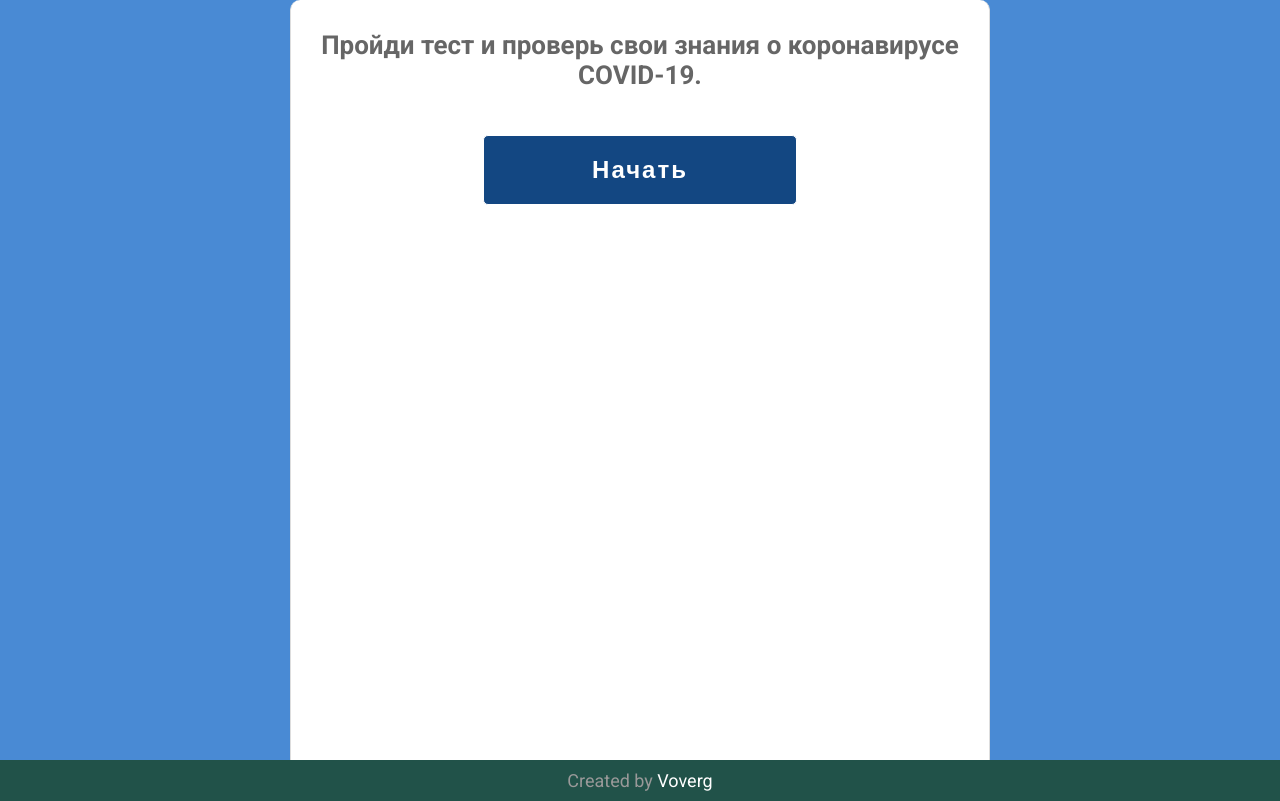
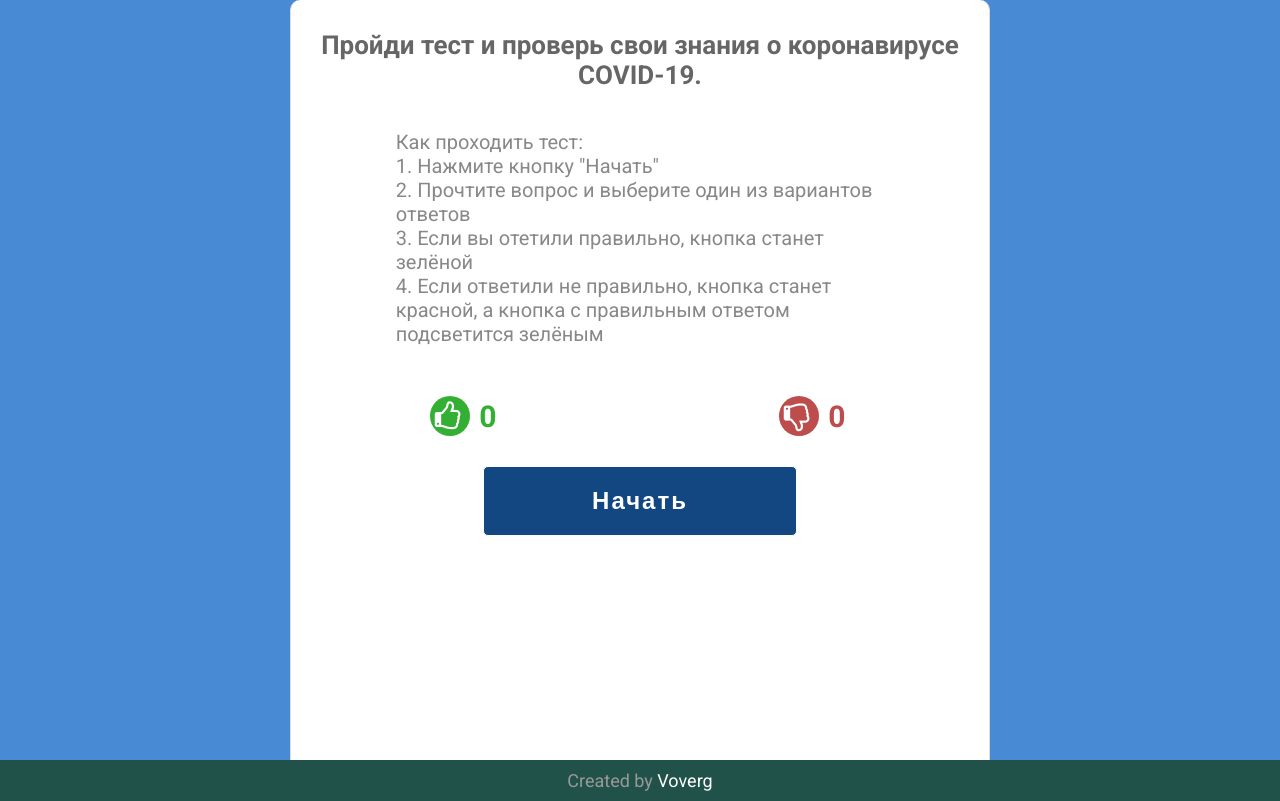
Before and after one commit to voverg/quiz, a website built with webpack: page src/index.html in a window 1280 px wide. Built offline with nearby package versions, Linux system fonts and the light colour scheme.

Commit message:
Added welcome text

```diff
--- a/docs/css/style.css
+++ b/docs/css/style.css
@@ -72,6 +72,14 @@ h1 {
     font-size: 20px;
     font-weight: bold;
     color: #3270bd;
+}
+.welcome {
+    width: 70%;
+    margin: 0 auto;
+    padding-bottom: 30px;
+    color: #888;
+    font-weight: normal;
+    text-align: left;
 }
 
 .btn-grid {
--- a/src/css/style.css
+++ b/src/css/style.css
@@ -72,6 +72,14 @@ h1 {
     font-size: 20px;
     font-weight: bold;
     color: #3270bd;
+}
+.welcome {
+    width: 70%;
+    margin: 0 auto;
+    padding-bottom: 30px;
+    color: #888;
+    font-weight: normal;
+    text-align: left;
 }
 
 .btn-grid {
--- a/src/index.html
+++ b/src/index.html
@@ -15,8 +15,18 @@
 <body>
     <div class="container">
         <h1 class="text-center">Пройди тест и проверь свои знания о коронавирусе COVID-19.</h1>
-        <div id="question-container" class="hide">
-            <div id="question" class="text-center"></div>
+        <div id="question-container">
+
+            <div id="question" class="text-center">
+                <div class="welcome">
+                    Как проходить тест:<br>
+                    1. Нажмите кнопку "Начать"<br>
+                    2. Прочтите вопрос и выберите один из вариантов ответов<br>
+                    3. Если вы отетили правильно, кнопка станет зелёной<br>
+                    4. Если ответили не правильно, кнопка станет красной, а кнопка с правильным ответом
+                    подсветится зелёным
+                </div>
+            </div>
 
             <div class="status">
                 <div class="status__group">
```
Also changed, not shown: docs/index.html (+12 -2 lines).
